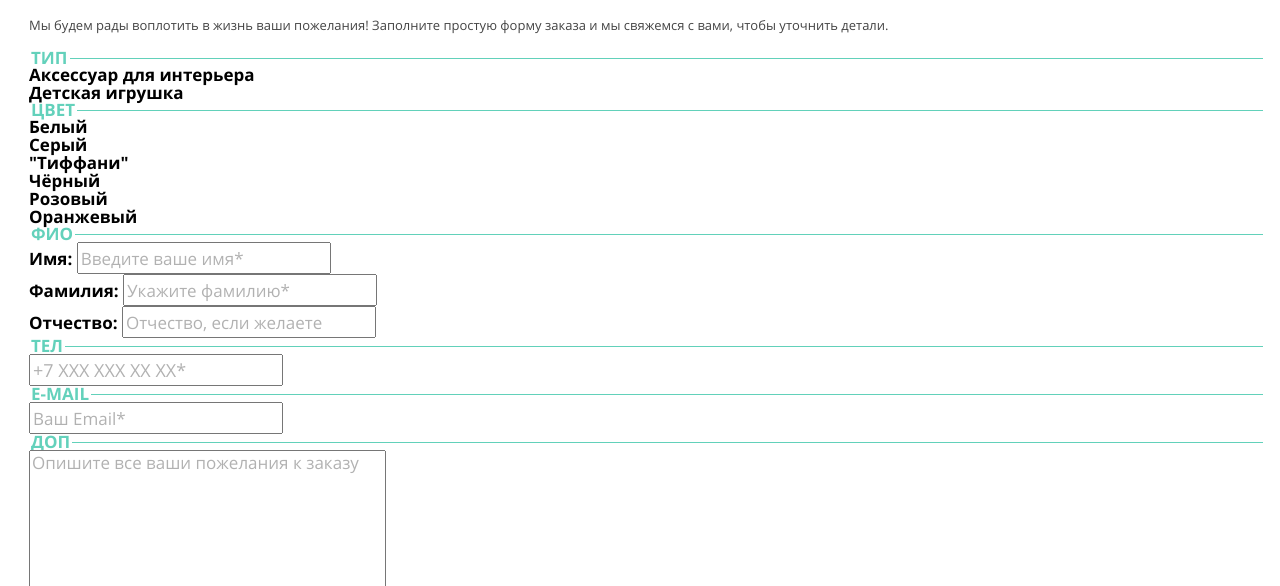
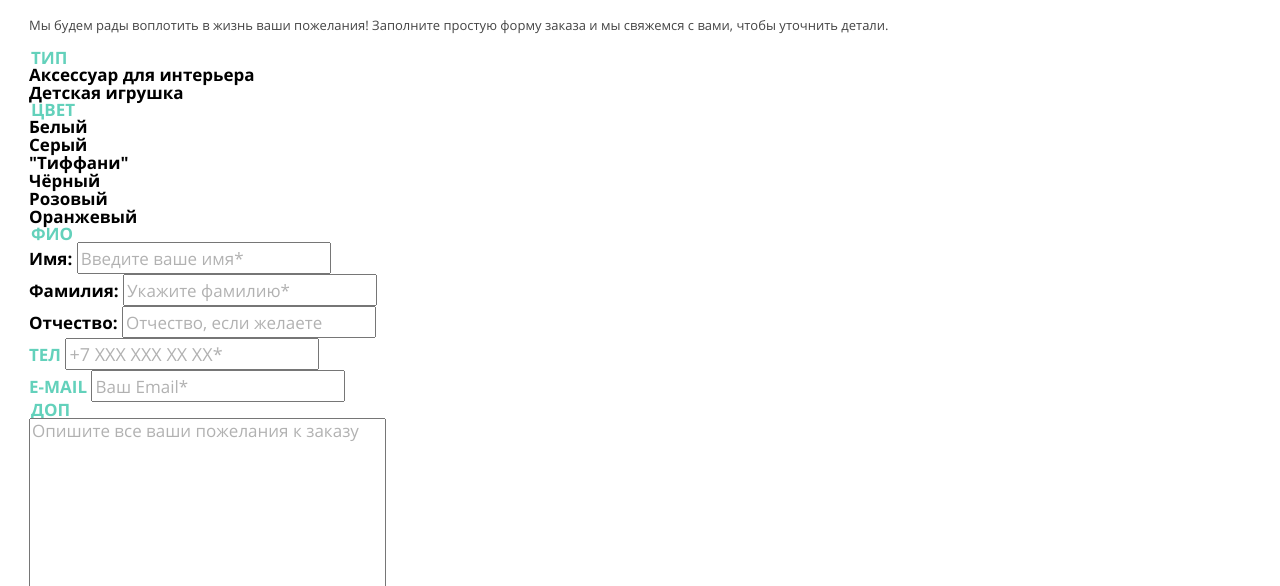
Before and after one commit to AKN0774/234663-mishka-20, a plain HTML site: page source/form.html in a window 1280 px wide. Shown: the part 214-800 px from the top of the page. Drawn offline with nearby package versions, Linux system fonts and the light colour scheme; files that its build step writes are made by us from their sources.

Commit message:
Объеденены телефон и емаил

```diff
--- a/source/form.html
+++ b/source/form.html
@@ -102,14 +102,16 @@
           </ul>
         </fieldset>
         <fieldset class="form__fieldset">
-          <legend class="form__legend">Тел</legend>
-          <label for="telefon" class="visually-hidden"></label>
-          <input class="form__input-telefon form__input" type="tel" name="telefon" id="telefon" placeholder="+7 ХХХ ХХХ ХХ ХХ*" required>
-        </fieldset>
-        <fieldset class="form__fieldset">
-          <legend class="form__legend">E-mail</legend>
-          <label for="e-mail" class="visually-hidden"></label>
-          <input class="form__input-email form__input" type="email" name="e-mail" id="e-mail" placeholder="Ваш Email*" required>
+          <ul class="form__list">
+            <li class="form__list-item">
+              <label for="telefon" class="form__label-telefon">тел</label>
+              <input class="form__input-telefon form__input" type="tel" name="telefon" id="telefon" placeholder="+7 ХХХ ХХХ ХХ ХХ*" required>
+            </li>
+            <li class="form__list-item">
+              <label for="e-mail"class="form__label-email">E-mail</label>
+              <input class="form__input-email form__input" type="email" name="e-mail" id="e-mail" placeholder="Ваш Email*" required>
+            </li>
+          </ul>
         </fieldset>
         <fieldset class="form__fieldset">
           <legend class="form__legend">Доп</legend>
--- a/source/sass/block/form.scss
+++ b/source/sass/block/form.scss
@@ -2,7 +2,6 @@
   margin: 0;
   padding: 0;
   border-style: none;
-  border-top: 1px solid $green-two;
 }
 
 .form__legend {
@@ -44,3 +43,9 @@
   @include font-parameter(normal, bold, 17px, 16px, $black-two);
   font-family: inherit;
 }
+
+.form__label-telefon,
+.form__label-email {
+  @include font-parameter(normal, bold, 17px, 16px, $light-green);
+  text-transform: uppercase;
+}
```
